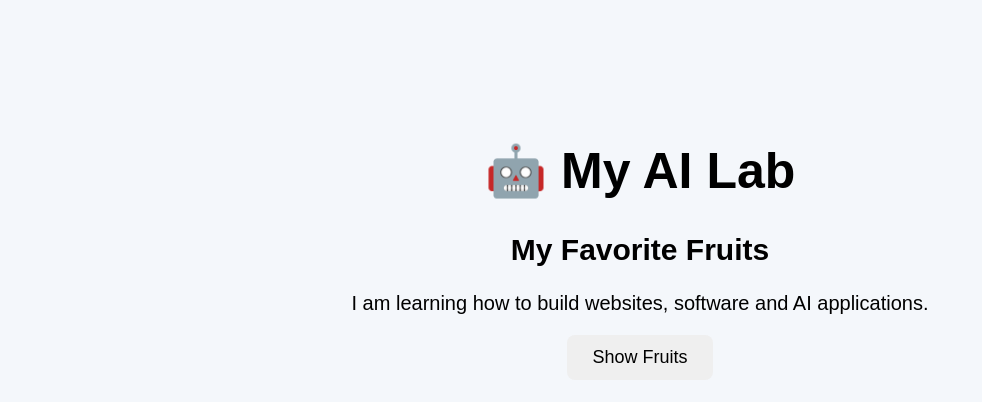
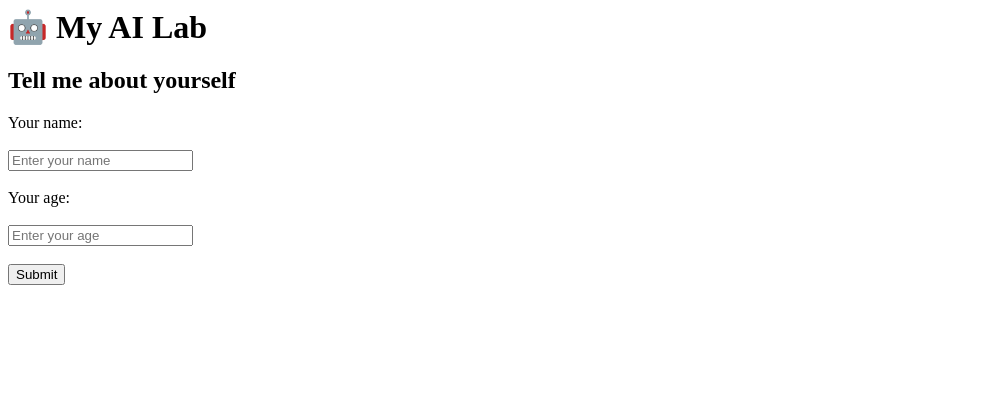
Before and after one commit to saswataffiliates-png/my-first-ai-project, a plain HTML site: page index.html in a window 1280 px wide. Shown: the whole page, without its empty margins (0-982 px from the left). Drawn offline with Linux system fonts and the light colour scheme.

Commit message:
Update index.html

```diff
--- a/index.html
+++ b/index.html
@@ -1,29 +1,33 @@
-<!DOCTYPE html>
-<html>
-
-<head>
-
-    <title>My AI Lab</title>
-
-    <link rel="stylesheet" href="style.css">
-
-    <script src="script.js" defer></script>
-
-</head>
-
 <body>
 
     <h1>🤖 My AI Lab</h1>
 
-    <h2 id="message">My Favorite Fruits</h2>
+    <h2 id="message">Tell me about yourself</h2>
 
-    <p>
-        I am learning how to build websites,
-        software and AI applications.
-    </p>
+    <label for="nameInput">Your name:</label>
 
-    <button id="fruitButton">Show Fruits</button>
+    <br><br>
+
+    <input
+        type="text"
+        id="nameInput"
+        placeholder="Enter your name"
+    >
+
+    <br><br>
+
+    <label for="ageInput">Your age:</label>
+
+    <br><br>
+
+    <input
+        type="number"
+        id="ageInput"
+        placeholder="Enter your age"
+    >
+
+    <br><br>
+
+    <button id="submitButton">Submit</button>
 
 </body>
-
-</html>
```
